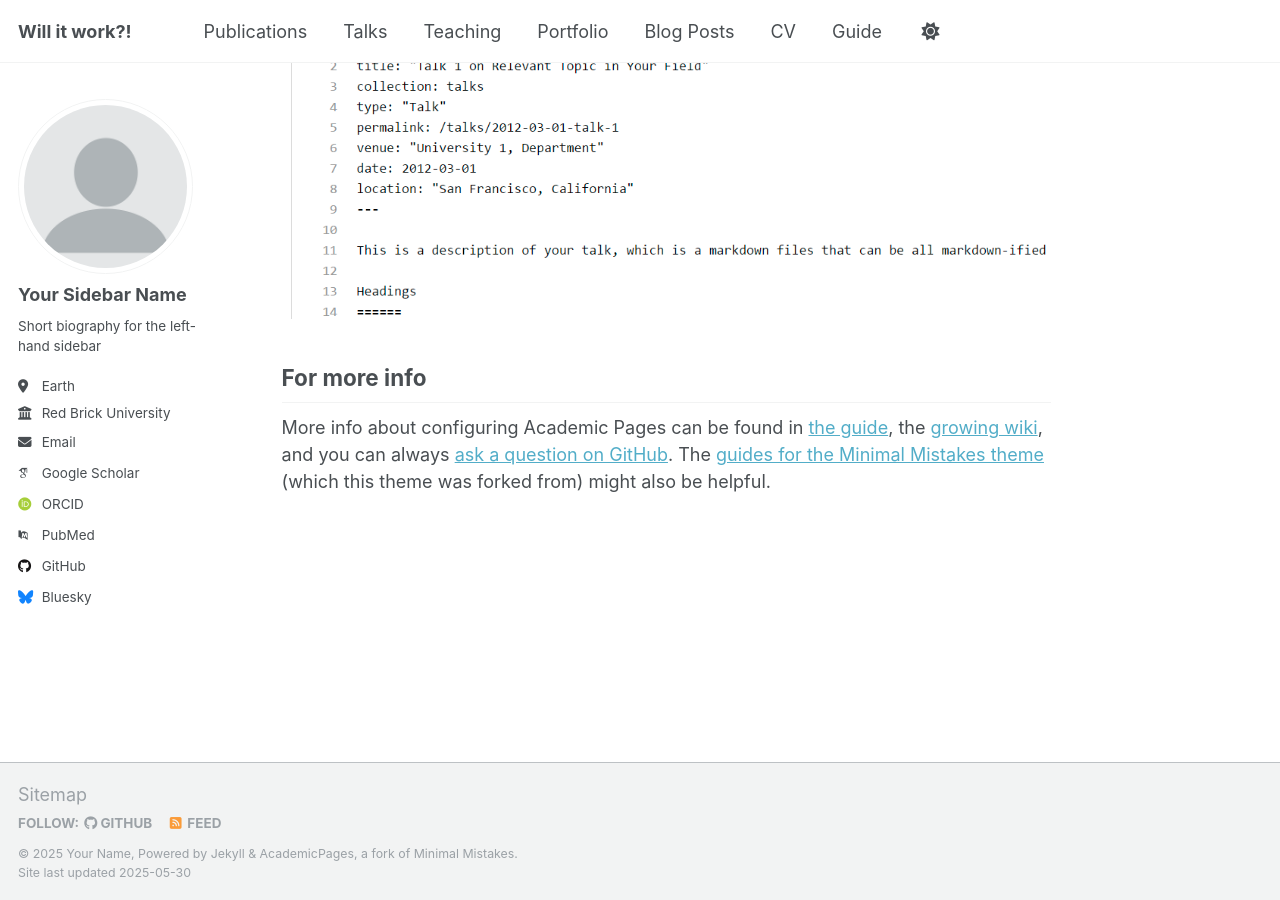
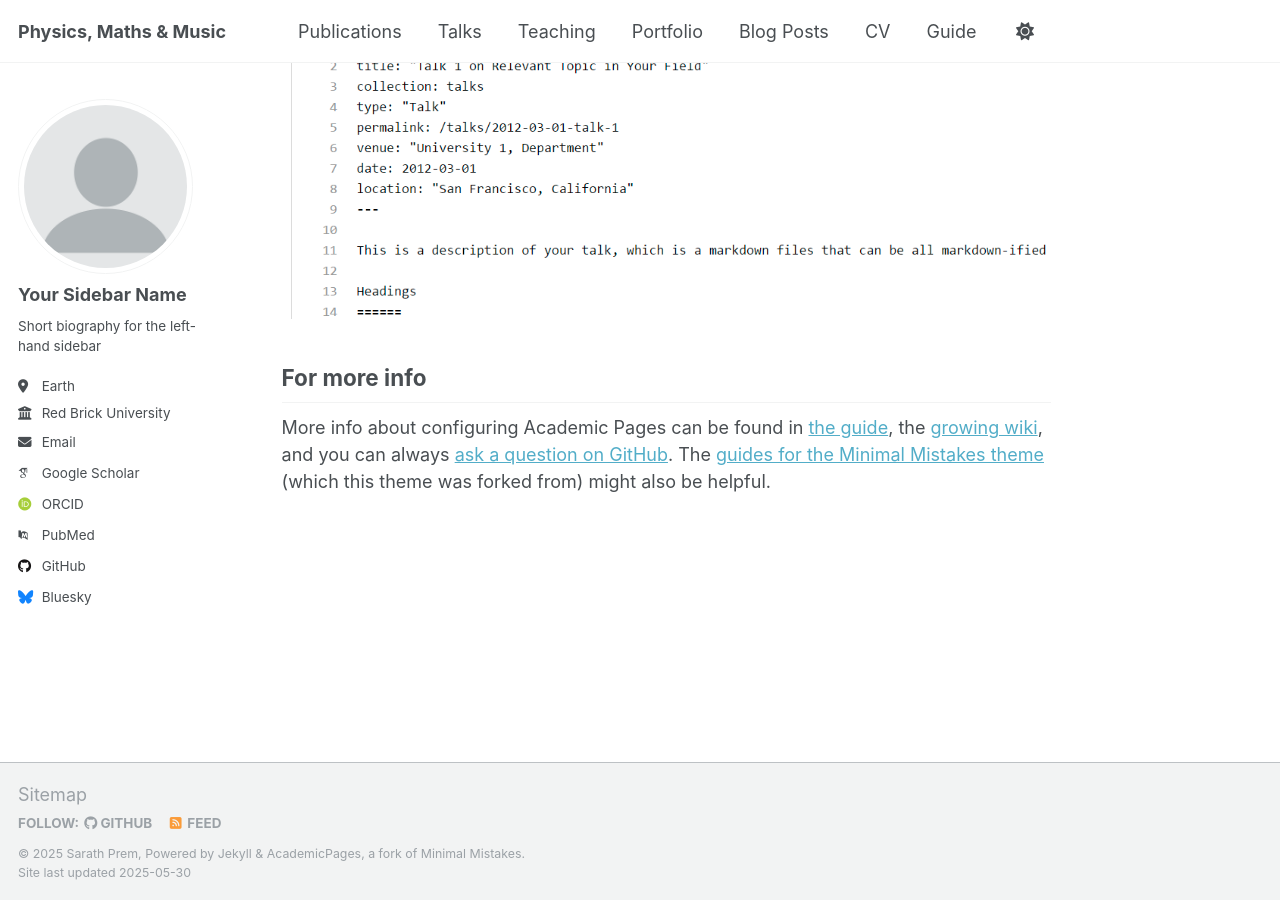
Before and after one commit to Sarath-Prem/Sarath-Prem.github.io, a Jekyll site: the page built from _pages/about.md, in a window 1280 px wide and 900 px high, scrolled down 2636 px. Built offline with Jekyll 4.4.1, drawn with Linux system fonts in a browser that asks for light colours; some web fonts are replaced.

Commit message:
Update _config.yml

```diff
--- a/_config.yml
+++ b/_config.yml
@@ -9,10 +9,10 @@
 # Basic Site Settings
 locale                   : "en-US"
 site_theme               : "default"
-title                    : "Will it work?!"
+title                    : "Physics, Maths & Music "
 title_separator          : "-"
-name                     : &name "Your Name"
-description              : &description "personal description"
+name                     : &name "Sarath Prem"
+description              : &description "Discussion about stuff"
 url                      : https://Sarath-Prem.github.io # the base hostname & protocol for your site e.g. "https://[your GitHub username].github.io" or if you already have some other page hosted on Github then use "https://[your GitHub username].github.io/[Your Repo Name]"
 baseurl                  : "" # the subpath of your site, e.g. "/blog"
 repository               : "Sarath-Prem.github.io"
@@ -29,7 +29,7 @@ author:
   location         : "Earth"
   employer         : "Red Brick University"
   uri              : # URL
-  email            : "none@example.org"
+  email            : "sarathprem@ifpan.edu.pl"
 
   # Academic websites
   academia         : # URL
```
